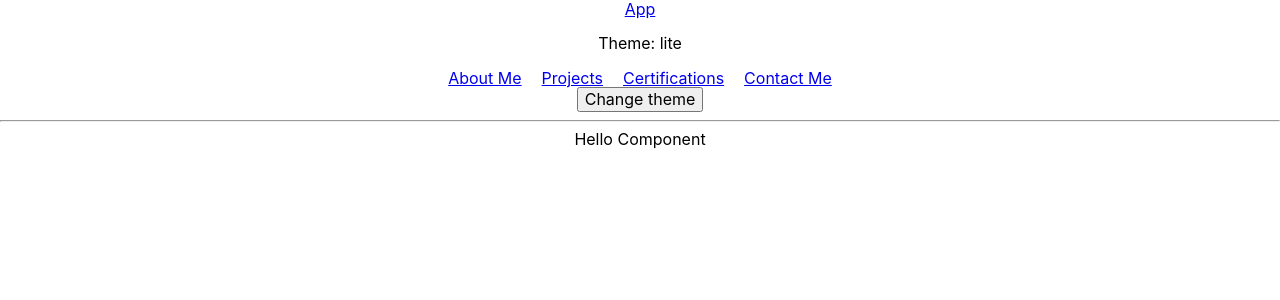
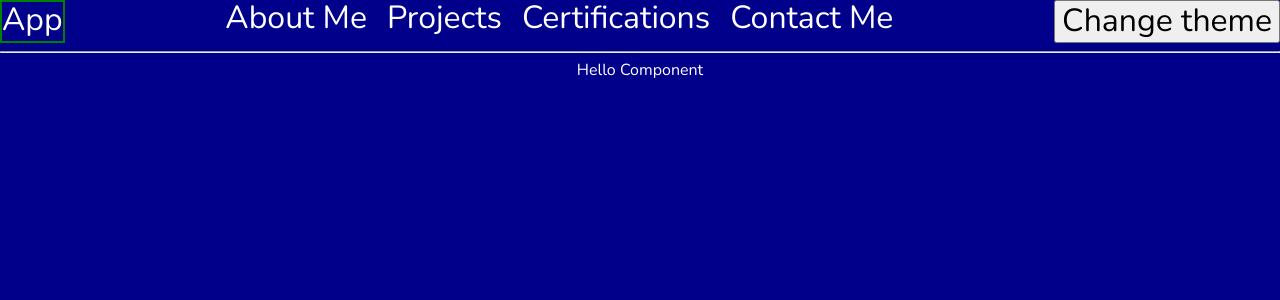
Before and after one commit to Shizuri/React-portfolio, a React (Create React App) app: page / in a window 1280 px wide. Shown: the top 300 px of the page. Built offline with nearby package versions, Linux system fonts and the light colour scheme.

Commit message:
Working on styling whole app and navbar

```diff
--- a/public/index.html
+++ b/public/index.html
@@ -1,14 +1,12 @@
 <!DOCTYPE html>
 <html lang="en">
+
 <head>
   <meta charset="utf-8" />
   <link rel="icon" href="%PUBLIC_URL%/favicon.ico" />
   <meta name="viewport" content="width=device-width, initial-scale=1" />
   <meta name="theme-color" content="#000000" />
-    <meta
-      name="description"
-      content="Web site created using create-react-app"
-    />
+  <meta name="description" content="Web site created using create-react-app" />
   <link rel="apple-touch-icon" href="%PUBLIC_URL%/logo192.png" />
   <!--
       manifest.json provides metadata used when your web app is installed on a
@@ -24,8 +22,12 @@
       work correctly both with client-side routing and a non-root public URL.
       Learn how to configure a non-root public URL by running `npm run build`.
     -->
+  <link
+    href="https://fonts.googleapis.com/css2?family=Nunito:ital,wght@0,200;0,300;0,400;0,600;0,700;0,800;0,900;1,200;1,300;1,400;1,600;1,700;1,800;1,900&display=swap"
+    rel="stylesheet">
   <title>Zdravko Mavkov</title>
 </head>
+
 <body>
   <noscript>You need to enable JavaScript to run this app.</noscript>
   <div id="root"></div>
@@ -40,4 +42,5 @@
       To create a production bundle, use `npm run build` or `yarn build`.
     -->
 </body>
+
 </html>
--- a/src/App.css
+++ b/src/App.css
@@ -1,38 +1,27 @@
 .App {
   text-align: center;
-}
-
-.App-logo {
-  height: 40vmin;
-  pointer-events: none;
-}
-
-@media (prefers-reduced-motion: no-preference) {
-  .App-logo {
-    animation: App-logo-spin infinite 20s linear;
-  }
+  height: 100vh;
+  background-color: var(--color-dark);
+  color: var(--color-light);
 }
 
 .App-header {
-  background-color: #282c34;
-  min-height: 100vh;
   display: flex;
-  flex-direction: column;
-  align-items: center;
-  justify-content: center;
-  font-size: calc(10px + 2vmin);
-  color: white;
+  flex-direction: row;
+  justify-content: space-between;
+  font-size: 2rem;
 }
 
-.App-link {
-  color: #61dafb;
+.App-nav-link {
+  color: var(--color-light);
+  text-decoration: none;
 }
 
-@keyframes App-logo-spin {
-  from {
-    transform: rotate(0deg);
-  }
-  to {
-    transform: rotate(360deg);
-  }
+.App-nav-active{
+  border: 2px solid green;
 }
+
+/* might not need this */
+/* .dark{
+  background-color: burlywood;
+} */
--- a/src/App.js
+++ b/src/App.js
@@ -1,33 +1,41 @@
 import React, { useContext } from 'react'
 import './App.css'
+import './base.css'
 import { Context } from './context'
-import { Link, NavLink, Route, Switch } from 'react-router-dom'
+import { NavLink, Route, Switch } from 'react-router-dom'
+
 import AboutMe from './AboutMe'
 import Projects from './Projects'
 import Hello from './Hello'
 import Certifications from './Certifications'
 import ContactMe from './ContactMe'
 
-function App() {
-	const { theme, setTheme } = useContext(Context)
+import useClassNameCreator from './hooks/useClassNameCreator'
 
+const App = props => {
+	const { setTheme } = useContext(Context)
+
+	// Change the value of the theme in the Context
 	const changeTheme = () => {
 		setTheme(prevTheme => prevTheme === 'lite' ? 'dark' : 'lite')
 	}
 
+	// Return the class name with our without 'lite' attached to the class
+	const classNameCreator = useClassNameCreator
+
 	return (
-		<div className='App'>
-			<Link to='/'>App</Link>
-			<p>Theme: {theme}</p>
-
-			<nav className='App-nav'>
-				<NavLink exact to='/about-me' activeClassName='App-nav-active' className='App-nav-link' style={{padding: '10px'}}>About Me</NavLink>
-				<NavLink exact to='/projects' activeClassName='App-nav-active' className='App-nav-link' style={{padding: '10px'}}>Projects</NavLink>
-				<NavLink exact to='/certifications' activeClassName='App-nav-active' className='App-nav-link' style={{padding: '10px'}}>Certifications</NavLink>
-				<NavLink exact to='/contact-me' activeClassName='App-nav-active' className='App-nav-link' style={{padding: '10px'}}>Contact Me</NavLink>
-			</nav>
-
-			<button onClick={changeTheme}>Change theme</button>
+		<div className={classNameCreator('App')}>
+			<header className={classNameCreator('App-header')}>
+				<NavLink exact to='/' activeClassName={classNameCreator('App-nav-active')} className={classNameCreator('App-nav-link')}>App</NavLink>
+				{/* <p>Theme: {theme}</p> */}
+				<nav className={classNameCreator('App-nav')}>
+					<NavLink exact to='/about-me' activeClassName={classNameCreator('App-nav-active')} className={classNameCreator('App-nav-link')} style={{padding: '10px'}}>About Me</NavLink>
+					<NavLink exact to='/projects' activeClassName={classNameCreator('App-nav-active')} className={classNameCreator('App-nav-link')} style={{padding: '10px'}}>Projects</NavLink>
+					<NavLink exact to='/certifications' activeClassName={classNameCreator('App-nav-active')} className={classNameCreator('App-nav-link')} style={{padding: '10px'}}>Certifications</NavLink>
+					<NavLink exact to='/contact-me' activeClassName={classNameCreator('App-nav-active')} className={classNameCreator('App-nav-link')} style={{padding: '10px'}}>Contact Me</NavLink>
+				</nav>
+				<button onClick={changeTheme}>Change theme</button>
+			</header>
 			<hr/>
 
 			<Switch>
--- a/src/Hello.js
+++ b/src/Hello.js
@@ -8,7 +8,7 @@ function Hello() {
     }, [])
 
     return (
-        <div className='hello'>
+        <div className='Hello'>
             Hello Component
         </div>
     )
--- /dev/null
+++ b/src/base.css
@@ -0,0 +1,10 @@
+:root {
+    --color-dark: darkblue;
+    --color-light: white;
+    --color-primary: rebeccapurple;
+}
+
+.lite {
+    background-color: var(--color-light);
+    color: var(--color-dark);
+}
--- a/src/context.js
+++ b/src/context.js
@@ -3,7 +3,7 @@ import React, { useState } from 'react'
 const Context = React.createContext()
 
 const ContextProvider = props => {
-    const [theme, setTheme] = useState('lite') // The site's theme state
+    const [theme, setTheme] = useState('dark') // The site's theme state
 
     return (
         <Context.Provider value={{
--- /dev/null
+++ b/src/hooks/useClassNameCreator.js
@@ -0,0 +1,10 @@
+import { useContext } from 'react'
+import { Context } from '../context'
+
+// Return the class name with our without 'lite' attached to the class
+const ClassNameCreator = name => {
+    const { theme } = useContext(Context)
+    return theme === 'lite' ? name += ' lite' : name
+}
+
+export default ClassNameCreator
--- a/src/index.css
+++ b/src/index.css
@@ -1,8 +1,7 @@
 body {
   margin: 0;
-  font-family: -apple-system, BlinkMacSystemFont, 'Segoe UI', 'Roboto', 'Oxygen',
-    'Ubuntu', 'Cantarell', 'Fira Sans', 'Droid Sans', 'Helvetica Neue',
-    sans-serif;
+  font-family: 'Nunito', sans-serif;
+  font-size: 1rem;
   -webkit-font-smoothing: antialiased;
   -moz-osx-font-smoothing: grayscale;
 }
--- a/src/index.js
+++ b/src/index.js
@@ -1,11 +1,11 @@
 import React from 'react'
 import ReactDOM from 'react-dom'
 import './index.css'
+import './normalize.css'
 import App from './App'
 import * as serviceWorker from './serviceWorker'
 import { BrowserRouter as Router } from 'react-router-dom'
 import { ContextProvider } from './context'
-import './normalize.css'
 
 ReactDOM.render(
 	<React.StrictMode>
```
Lines whose indentation alone changed are shown as unchanged.
